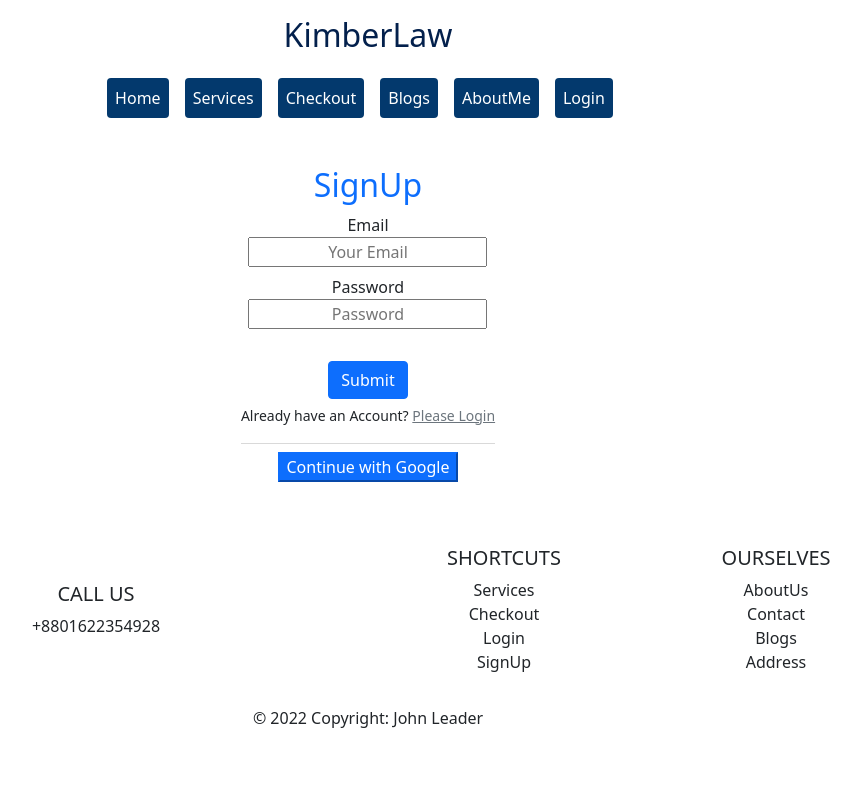
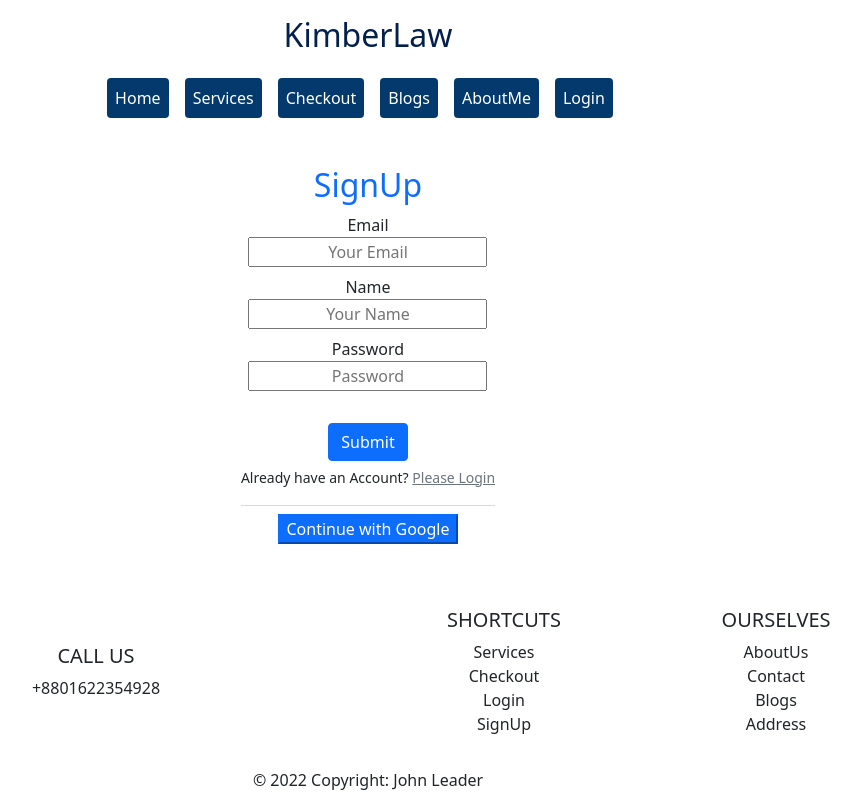
Before and after one commit to Ohi20/Ph-Assignment10-Wave2Recheck, a React (Create React App) app: page /signup in a window 1280 px wide. Shown: the whole page, without its empty margins (272-1133 px from the left). Built offline with nearby package versions, Linux system fonts and the light colour scheme.

Commit message:
signup-page-added

```diff
--- a/src/Pages/Blogs/Blogs.js
+++ b/src/Pages/Blogs/Blogs.js
@@ -1,5 +1,6 @@
 import React from 'react';
 import { Card } from 'react-bootstrap';
+import Footer from '../../Shared/Footer';
 
 const Blogs = () => {
     return (
@@ -60,6 +61,7 @@ const Blogs = () => {
 </Card>
             </div>
 
+           <Footer></Footer>
 
         </div>
     );
--- a/src/Pages/Login/SignUp.js
+++ b/src/Pages/Login/SignUp.js
@@ -1,9 +1,9 @@
 import React from 'react';
 import Footer from '../../Shared/Footer';
-import { useSignInWithEmailAndPassword,useSignInWithGoogle } from "react-firebase-hooks/auth";
+import { useCreateUserWithEmailAndPassword,useSignInWithGoogle, useUpdateProfile } from "react-firebase-hooks/auth";
 import auth from '../../firebase.init';
 import { useForm } from "react-hook-form";
-import { Link, useLocation, useNavigate } from 'react-router-dom';
+import { Link, useNavigate } from 'react-router-dom';
 import Loading from '../../Shared/Loading';
 
 const SignUp = () => {
@@ -12,30 +12,33 @@ const SignUp = () => {
 
     const { register, formState: { errors }, handleSubmit } = useForm();
 
-    const [SignInWithEmailAndPassword, user, loading, error] = useSignInWithEmailAndPassword(auth);
+    const [createUserWithEmailAndPassword, user, loading, error] = useCreateUserWithEmailAndPassword(auth);
+
+    const [updateProfile, updating, updateError] = useUpdateProfile(auth);
+
+    const navigate = useNavigate();
 
     let signInError;
-    const navigate = useNavigate();
-    const location = useLocation();
-    let from = location.state?.from?.pathname || "/";
 
-    if(loading || gLoading){
+    if(loading || gLoading || updating){
         return <Loading></Loading>
     }
 
-    if(error || gError){
-        signInError = <p className='text-red-500'><small>{error?.message || gError?.message}</small></p>
+    if(error || gError || updateError){
+        signInError = <p className='text-red-500'><small>{error?.message || gError?.message || updateError?.message}</small></p>
     }
 
     if(user || gUser){
-        navigate(from, {replace: true});
+        console.log(user || gUser);
     }
 
-    const onSubmit = data => {
+    const onSubmit = async data => {
         console.log(data);
-        SignInWithEmailAndPassword(data.email,data.password);
+        await createUserWithEmailAndPassword(data.email,data.password);
+        await updateProfile({displayName: data.name});
+        console.log('updated');
+        navigate('/purchase');
     }
-
 
 
     return (
@@ -78,6 +81,39 @@ message: 'Please Give a Valid Email' // JS only: <p>error message</p> TS only su
 
 
 </div>
+<div class="form-group d-flex flex-column justify-content-center align-items-center mb-2">
+<div>
+<label className='' for="exampleInputEmail1">Name</label>
+</div>
+<div>
+<input
+type="text"
+placeholder="Your Name"
+className="input text-center"
+{...register("name", {
+required: {
+value: true,
+massage: 'name required'
+},
+pattern: {
+value: /[a-z0-9]+@[a-z]+\.[a-z]{2,3}/,
+message: 'Please Give a Valid Name' // JS only: <p>error message</p> TS only support string
+}
+})}
+/>
+</div>
+
+<label class="label">
+{errors.name?.type === 'required' &&  <span class="label-text-alt text-red-500">{errors.name.message}</span>}
+
+
+
+</label>
+
+
+</div>
+
+
 <div class="form-group d-flex flex-column justify-content-center align-items-center mb-2">
 <div>
 <label className='' for="exampleInputPassword1">Password</label>
```
